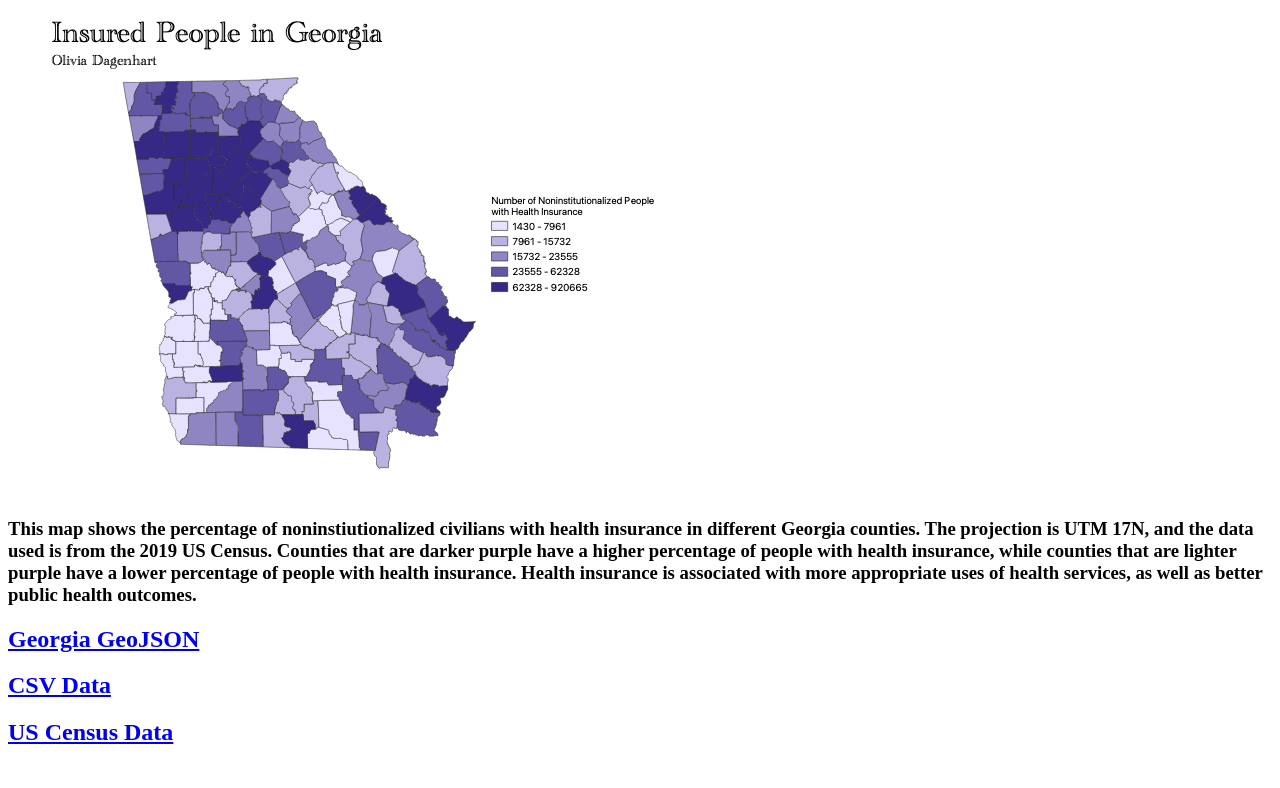
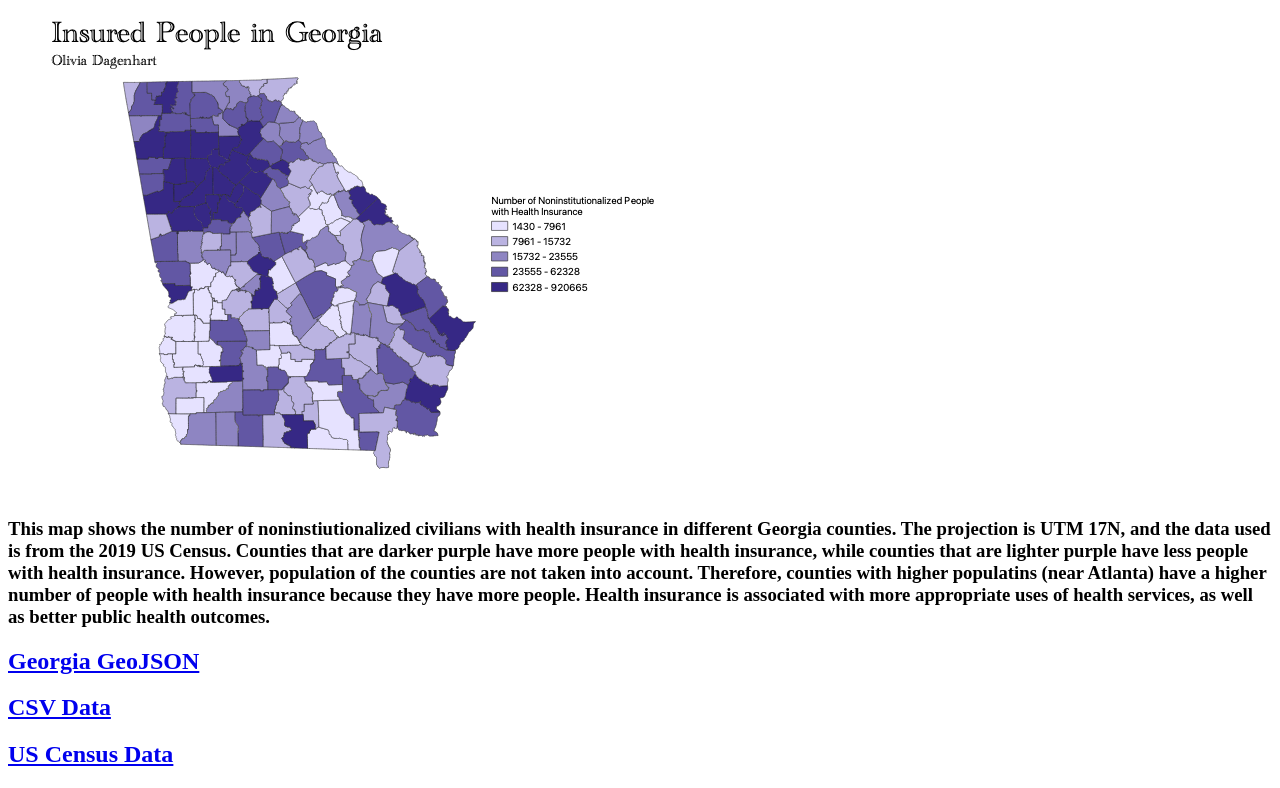
Before and after one commit to livicd/HW6, a plain HTML site: page index.html in a window 1280 px wide. Shown: the part 79-867 px from the top of the page. Before the commit the page ends 845 px from the top, so only its background shows below. Drawn offline with Linux system fonts and the light colour scheme.

Commit message:
Update index.html

```diff
--- a/index.html
+++ b/index.html
@@ -9,7 +9,7 @@
 <body>
     <h1>Homework 6 pt 1 - Olivia Dagenhart</h1>
     <img src="InsuredMap.png" alt="">
-    <h3>This map shows the percentage of noninstiutionalized civilians with health insurance in different Georgia counties. The projection is UTM 17N, and the data used is from the 2019 US Census. Counties that are darker purple have a higher percentage of people with health insurance, while counties that are lighter purple have a lower percentage of people with health insurance. Health insurance is associated with more appropriate uses of health services, as well as better public health outcomes. </h3>
+    <h3>This map shows the number of noninstiutionalized civilians with health insurance in different Georgia counties. The projection is UTM 17N, and the data used is from the 2019 US Census. Counties that are darker purple have more people with health insurance, while counties that are lighter purple have less people with health insurance. However, population of the counties are not taken into account. Therefore, counties with higher populatins (near Atlanta) have a higher number of people with health insurance because they have more people. Health insurance is associated with more appropriate uses of health services, as well as better public health outcomes. </h3>
     <h2><a href="https://github.com/livicd/HW6/blob/main/Vector_geoJSON.geojson">Georgia GeoJSON</a></h2>
     <h2><a href="https://github.com/livicd/HW6/blob/main/CSVInsurance.csv">CSV Data</a></h2>
     <h2><a href="https://data.census.gov/cedsci/table?t=Health%20Insurance&g=0400000US13%240500000">US Census Data</a></h2>
```
